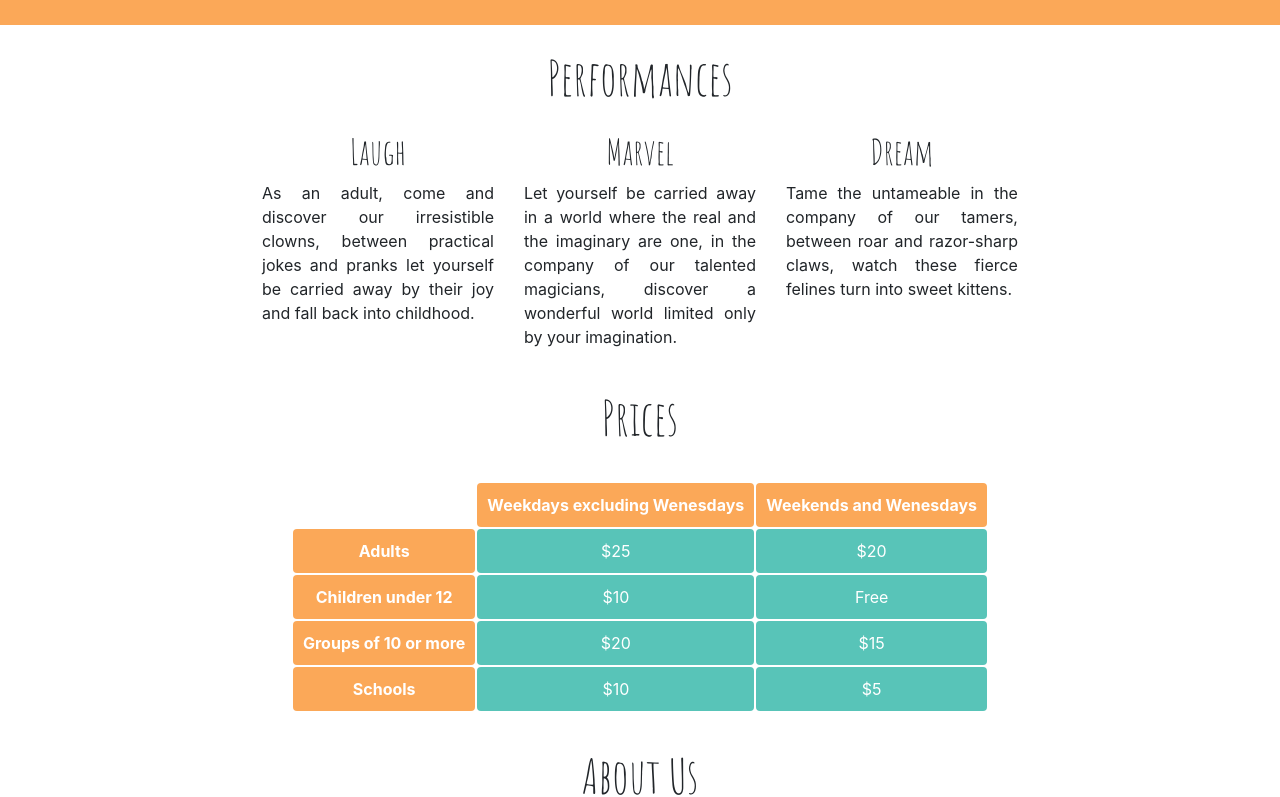
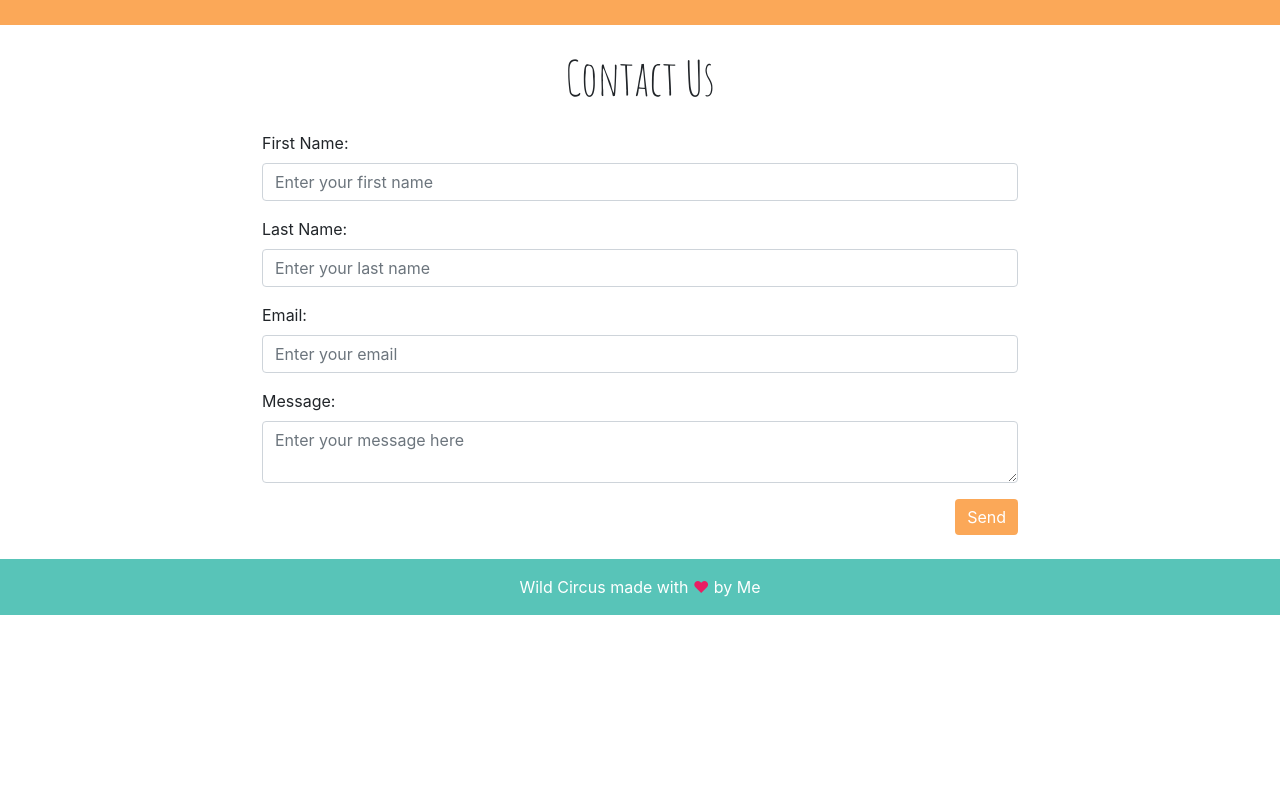
Before and after one commit to AdamsChristopher/wild-circus-reactstrap, a React (Create React App) app: page /contact in a window 1280 px wide. Shown: the part 526-1323 px from the top of the page. After the commit the page ends 1141 px from the top, so only its background shows below. Built offline with nearby package versions, Linux system fonts and the light colour scheme.

Commit message:
React-router setup

```diff
--- a/src/App.js
+++ b/src/App.js
@@ -1,4 +1,5 @@
 import React, { Component } from 'react';
+import { BrowserRouter, Route, Switch } from 'react-router-dom';
 
 import HeaderTop from './components/HeaderTop';
 import HeaderPhotoBanner from './components/HeaderPhotoBanner';
@@ -12,16 +13,36 @@ import Footer from './components/Footer';
 class App extends Component {
   render() {
     return (
-      <div className="App">
-        <HeaderTop />
-        <HeaderPhotoBanner />
-        <HeaderNav />
-        <Performances />
-        <Prices />
-        <AboutUs />
-        <ContactUs />
-        <Footer />
-      </div>
+      <BrowserRouter className="App">
+        <div>
+          <HeaderTop />
+          <HeaderPhotoBanner />
+          <HeaderNav />
+          <Switch>
+            <Route
+              path='/'
+              component={Performances}
+              exact
+            />
+            <Route
+              path='/prices'
+              component={Prices}
+              exact
+            />
+            <Route
+              path='/about'
+              component={AboutUs}
+              exact
+            />
+            <Route
+              path='/contact'
+              component={ContactUs}
+              exact
+            />
+          </Switch>
+          <Footer />
+        </div>
+      </BrowserRouter>
     );
   }
 }
--- a/src/components/ContactForm.js
+++ b/src/components/ContactForm.js
@@ -7,9 +7,10 @@ class ContactForm extends React.Component {
   render() {
     return (
       <Container
+        id="Contact-Form"
         className="clearfix mt-4"
       >
-        <Form id="Contact-Form">
+        <Form>
           <FormGroup>
             <Label for="FirstName">First Name:</Label>
             <Input
--- a/src/components/HeaderNav.js
+++ b/src/components/HeaderNav.js
@@ -7,6 +7,7 @@ import {
   NavItem,
   NavLink,
 } from 'reactstrap';
+import { NavLink as RouterNavLink } from 'react-router-dom';
 
 import '../styles/HeaderNav.css';
 
@@ -39,22 +40,34 @@ export default class Example extends React.Component {
               navbar
             >
               <NavItem>
-                <NavLink>
+                <NavLink
+                  tag={RouterNavLink}
+                  to='/'
+                >
                   Performances
                 </NavLink>
               </NavItem>
               <NavItem>
-                <NavLink>
+                <NavLink
+                  tag={RouterNavLink}
+                  to='/prices'
+                >
                   Prices
                 </NavLink>
               </NavItem>
               <NavItem>
-                <NavLink>
+                <NavLink
+                  tag={RouterNavLink}
+                  to='/about'
+                >
                   About Us
                 </NavLink>
               </NavItem>
               <NavItem>
-                <NavLink>
+                <NavLink
+                  tag={RouterNavLink}
+                  to='/contact'
+                >
                   Contact
                 </NavLink>
               </NavItem>
--- a/src/styles/ContactForm.css
+++ b/src/styles/ContactForm.css
@@ -4,10 +4,10 @@
 }
 
 #Contact-Form #Button {
-  transition: background 0.5s ease;
-  transition: color 0.5s ease;
   background:  #FBA858;
   border-style: none;
+  transition: color 0.5s ease;
+  transition: background 0.5s ease;
 }
 
 #Contact-Form #Button:hover {
--- a/src/styles/HeaderNav.css
+++ b/src/styles/HeaderNav.css
@@ -6,11 +6,22 @@
 }
 
 #Header-Nav a {
+  color: #FFFFFF;
   transition: color 0.5s ease;
-  color: #FFFFFF;
 }
 
 #Header-Nav a:hover {
   color: #B1AEAE;
   cursor: pointer;
 }
+
+#Header-Nav button.navbar-toggler {
+  border-color: #FFFFFF;
+  border-width: 1px;
+  transition: border-color 0.5s ease;
+}
+
+#Header-Nav button.navbar-toggler:hover {
+  border-color: #B1AEAE;
+  border-width: 1px;
+}
```
